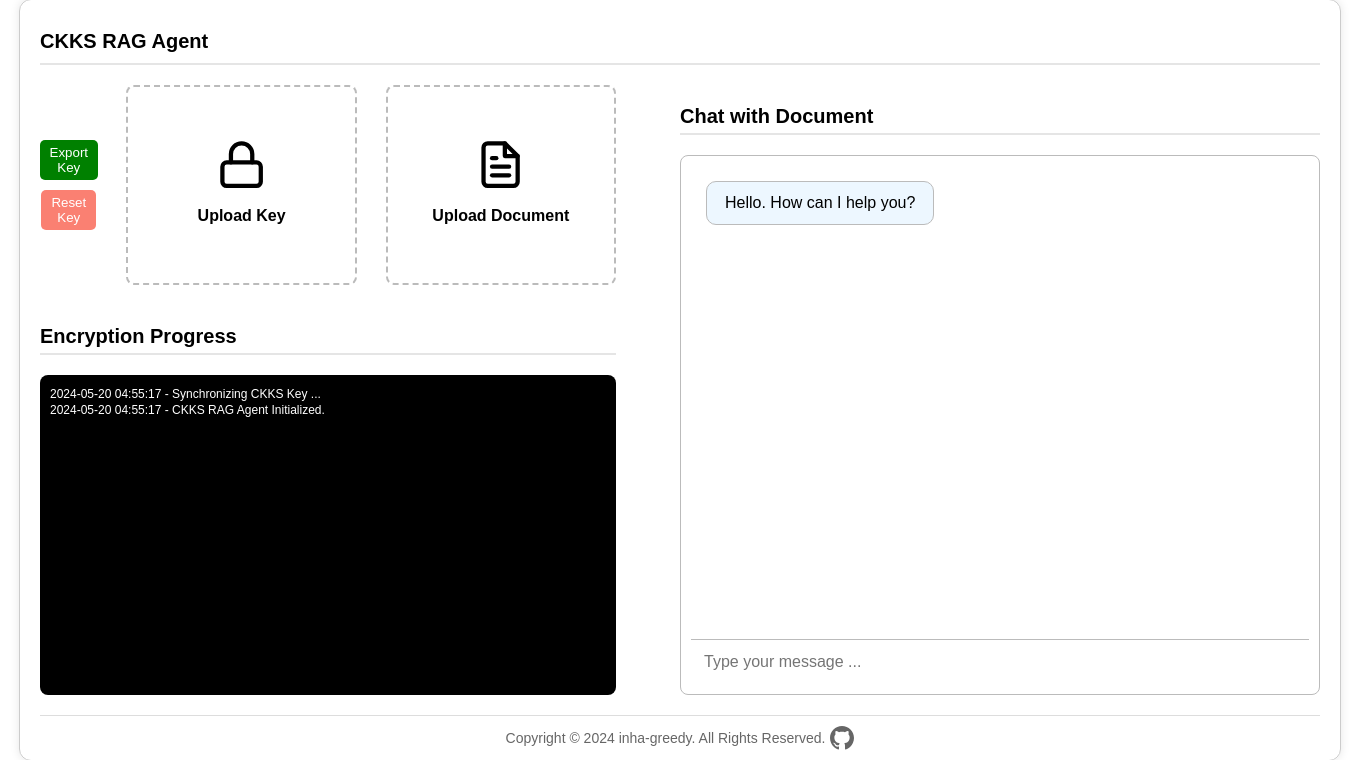
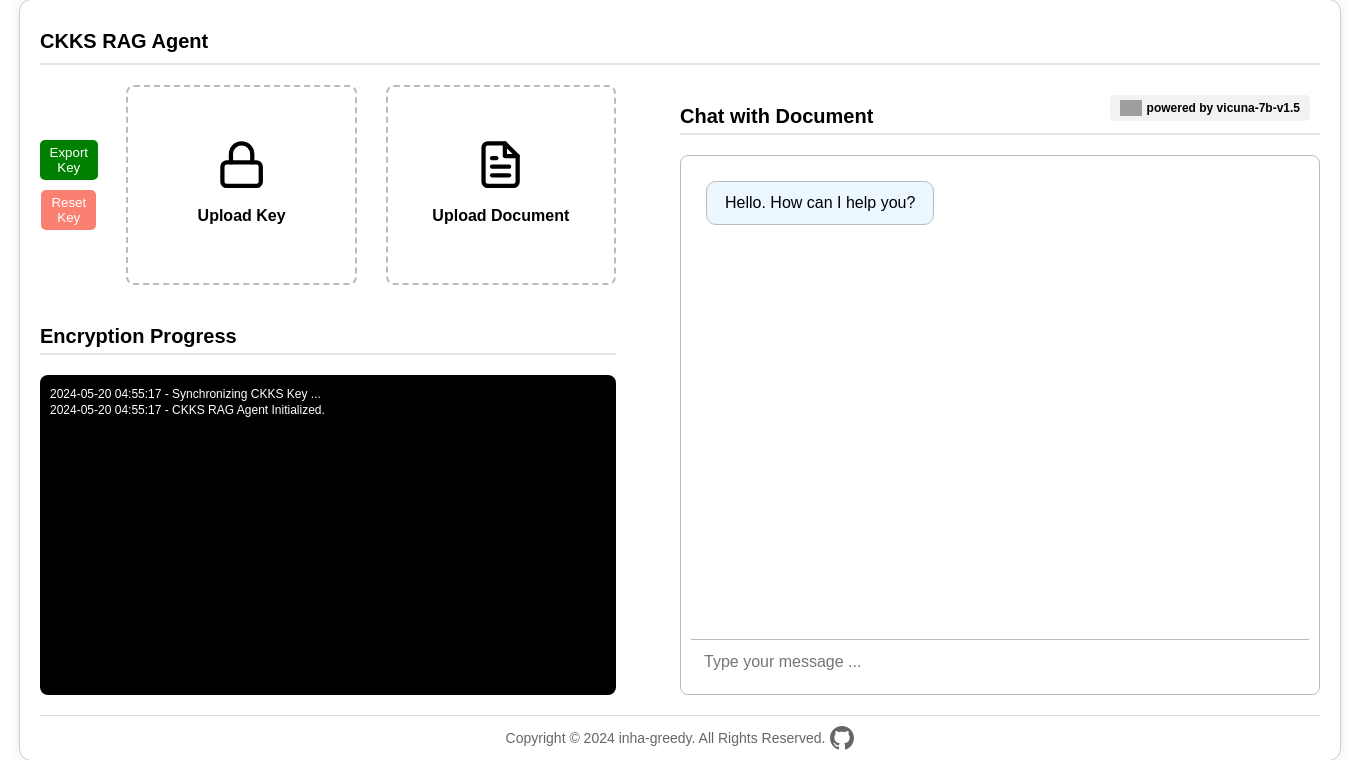
Before and after one commit to inha-greedy/fhe-rag-client, a FastAPI app: page / in a window 1360 px wide. Shown: the part 17-777 px from the top of the page. Run offline with FastAPI, Linux system fonts and the light colour scheme; grey boxes are pictures that could not be loaded.

Commit message:
feat(template): add powered-by hf logo

```diff
--- a/client/templates/index.html
+++ b/client/templates/index.html
@@ -175,6 +175,7 @@
         flex-grow: 1;
         display: flex;
         flex-direction: column;
+        position: relative;
       }
       .chatbox {
         border: 1px solid #bbb;
@@ -186,6 +187,23 @@
         box-sizing: border-box;
       }
 
+      .powered-by {
+        position: absolute;
+        top: 10px;
+        right: 10px;
+        background-color: #f2f2f2;
+        padding: 5px 10px;
+        border-radius: 5px;
+        font-size: 12px;
+        cursor: pointer;
+        display: flex;
+        align-items: center;
+      }
+
+      .powered-by img {
+        margin-right: 5px;
+        height: 16px;
+      }
       .messages {
         flex-grow: 1;
         overflow-y: auto;
@@ -194,7 +212,6 @@
         padding: 10px;
         height: 20vh;
       }
-
       .message-container {
         display: flex;
         align-items: flex-start;
@@ -367,7 +384,17 @@
         </div>
         <div class="right-pane">
           <div class="chatbox-container">
-            <h3>Chat with Document</h3>
+            <h3>
+              Chat with Document
+              <span
+                class="powered-by"
+                onclick="window.open('https://huggingface.co/lmsys/vicuna-7b-v1.5', '_blank')"
+                ><img
+                  src="https://huggingface.co/front/assets/huggingface_logo-noborder.svg"
+                  alt="Hugging Face"
+                />powered by vicuna-7b-v1.5</span
+              >
+            </h3>
             <div class="chatbox">
               <div class="messages" id="chatMessages"></div>
               <div class="input-container">
```
